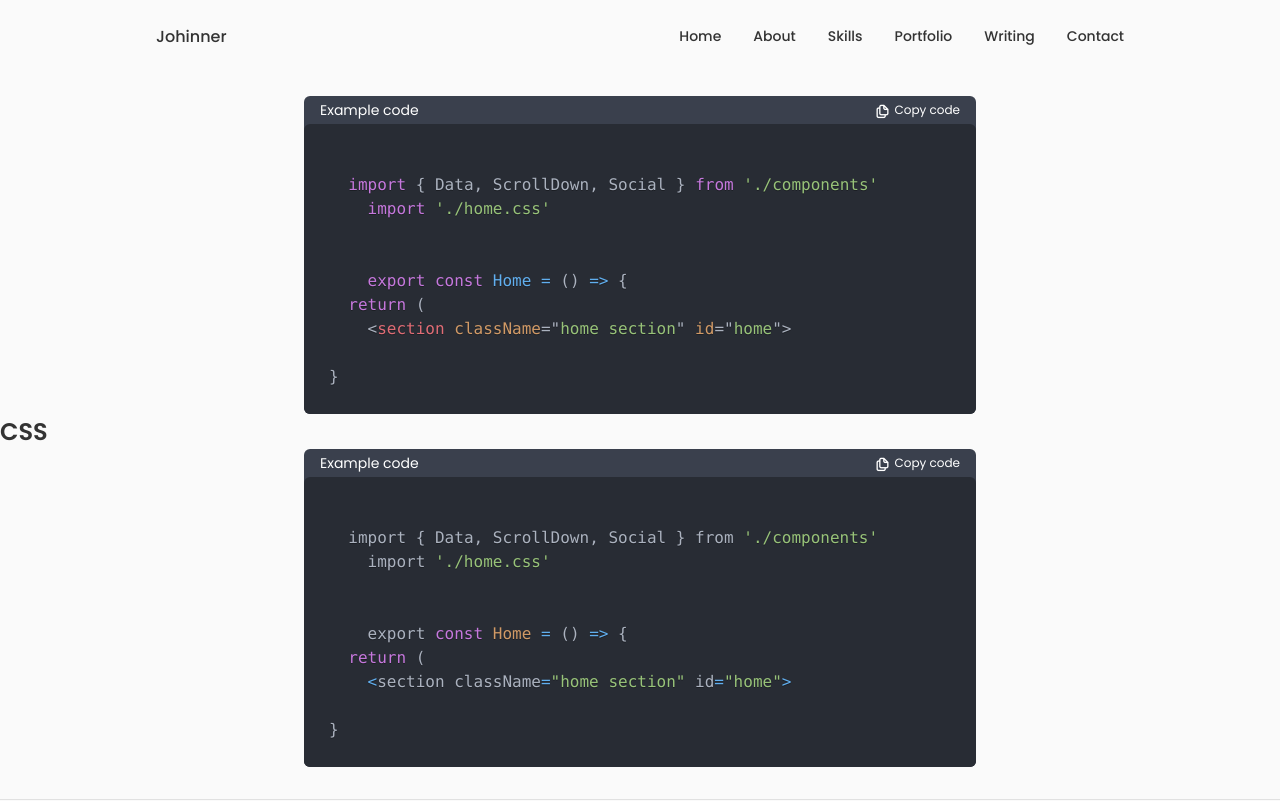
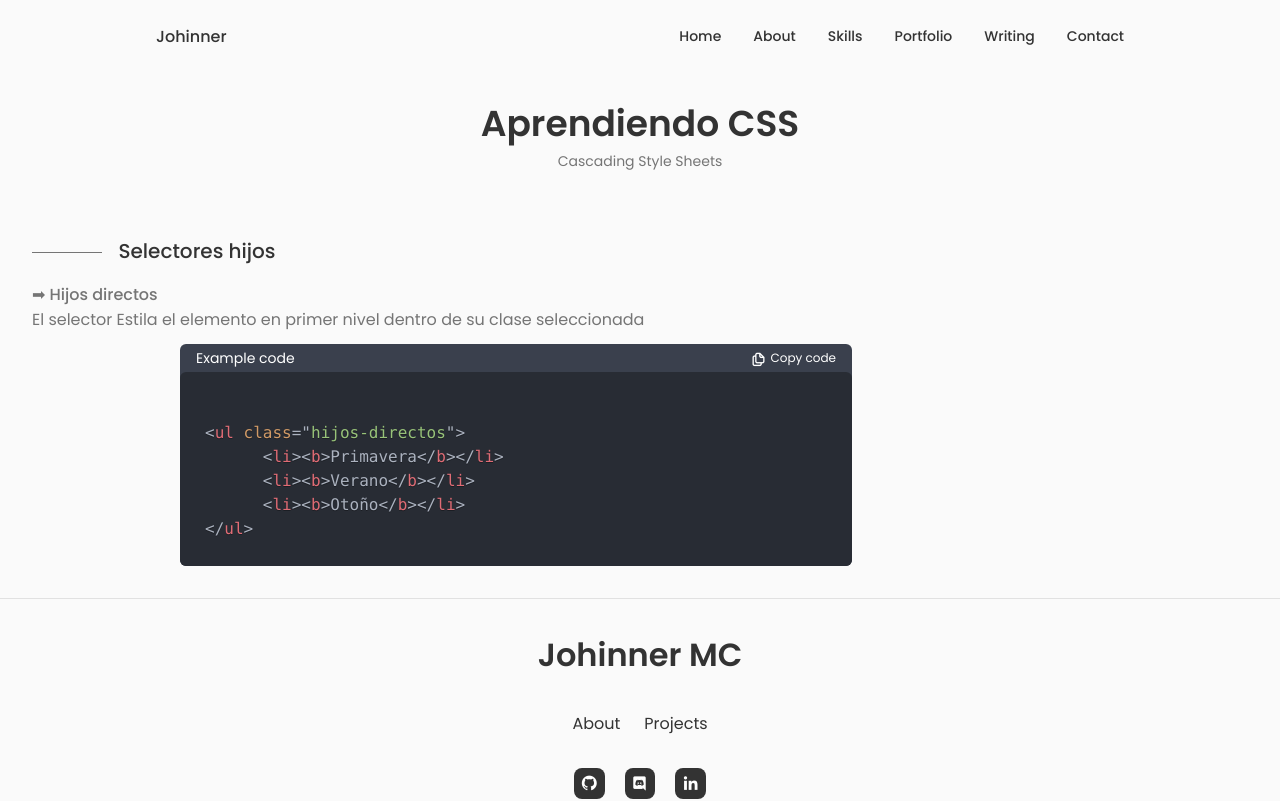
Before and after one commit to johinnerMC/Portfolio-Website, a React (Vite) app: page /writing in a window 1280 px wide. Shown: the top 801 px of the page. Built offline with nearby package versions, Linux system fonts and the light colour scheme.

Commit message:
21/07/24

```diff
--- a/src/pages/writingPage/WritingPage.tsx
+++ b/src/pages/writingPage/WritingPage.tsx
@@ -1,23 +1,30 @@
 /** @format */
 import "./writingPage.css";
 import { CodeHighlighter } from "./components";
+//import styled from "styled-components";
 
 export const WritingPage = () => {
-  const codeString = `
-  import { Data, ScrollDown, Social } from './components'
-    import './home.css'
-
-
-    export const Home = () => {
-  return (
-    <section className="home section" id="home">
-
-}`;
+  const codeHijoDirectos = `
+<ul class="hijos-directos">
+      <li><b>Primavera</b></li>
+      <li><b>Verano</b></li>
+      <li><b>Otoño</b></li>
+</ul>`;
   return (
     <section className="section">
-      {<CodeHighlighter codeString={codeString} language="tsx" />}
-      <h1>CSS</h1>
-      {<CodeHighlighter codeString={codeString} language="php" />}
+      <h2 className="section__title">Aprendiendo CSS</h2>
+      <span className="section__subtitle">Cascading Style Sheets</span>
+
+      <article className="writing__content">
+        <h3 className="article__title">Selectores hijos</h3>
+        <span className="article__subtitle">Hijos directos</span>
+        <p className="article__description">
+          El selector Estila el elemento en primer nivel dentro de su clase
+          seleccionada
+        </p>
+
+        {<CodeHighlighter codeString={codeHijoDirectos} language="html" />}
+      </article>
     </section>
   );
 };
--- a/src/pages/writingPage/writingPage.css
+++ b/src/pages/writingPage/writingPage.css
@@ -0,0 +1,37 @@
+.writing__content {
+    max-width: 968px;
+    margin-left: var(--mb-2);
+    margin-right: var(--mb-2);
+}
+
+.article__title {
+    position: relative;
+    font-size: var(--h3-font-size);
+    padding-left: 5.4rem;
+    font-weight: var(--font-medium);
+    margin-bottom: var(--mb-1);
+}
+
+.article__title::before {
+    content: "";
+    position: absolute;
+    width: 70px;
+    height: 1px;
+    background-color: var(--text-color);
+    left: 0;
+    top: 1rem;
+}
+
+.article__subtitle {
+    font-size: var(--normal-font-size);
+    font-weight: var(--font-medium);
+}
+
+.article__subtitle::before {
+    content: "➡ ";
+}
+
+.article__description {
+    max-width: 800px;
+    margin-bottom: var(--mb-0-75);
+}
```
